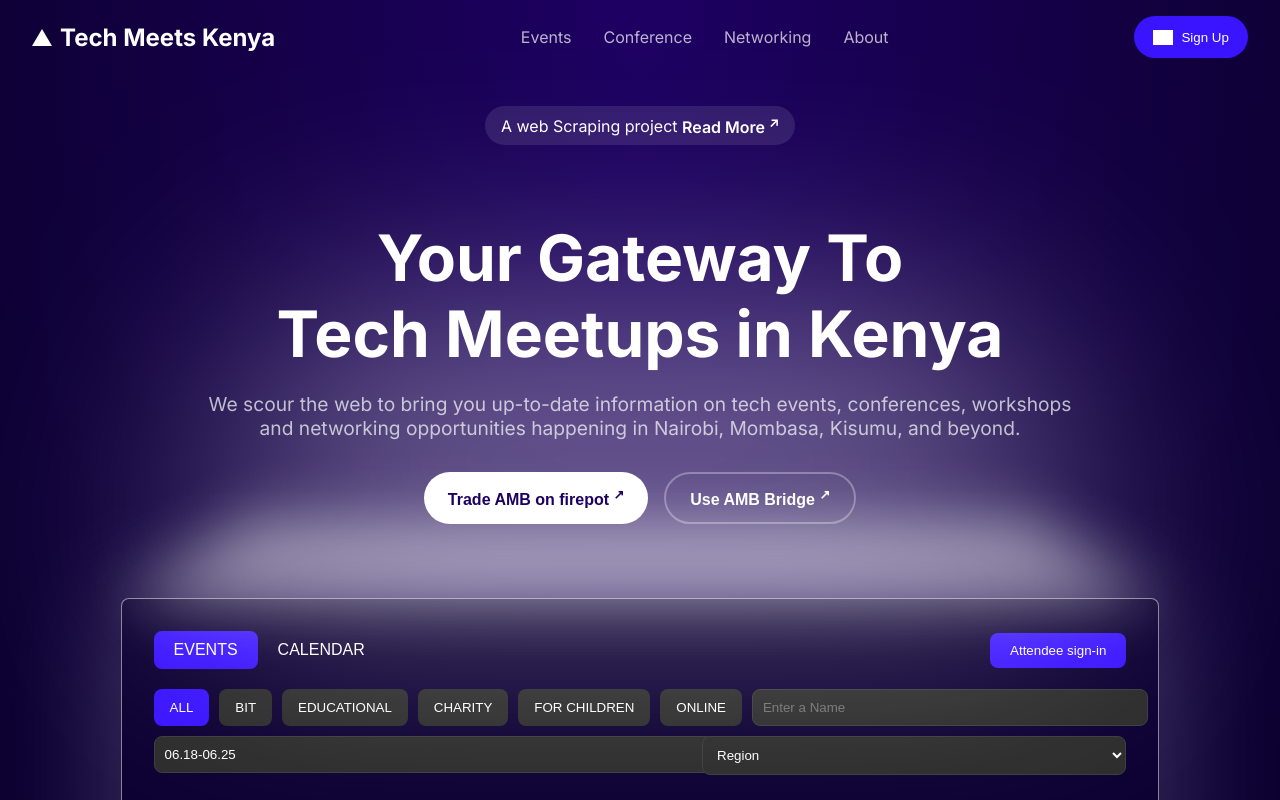
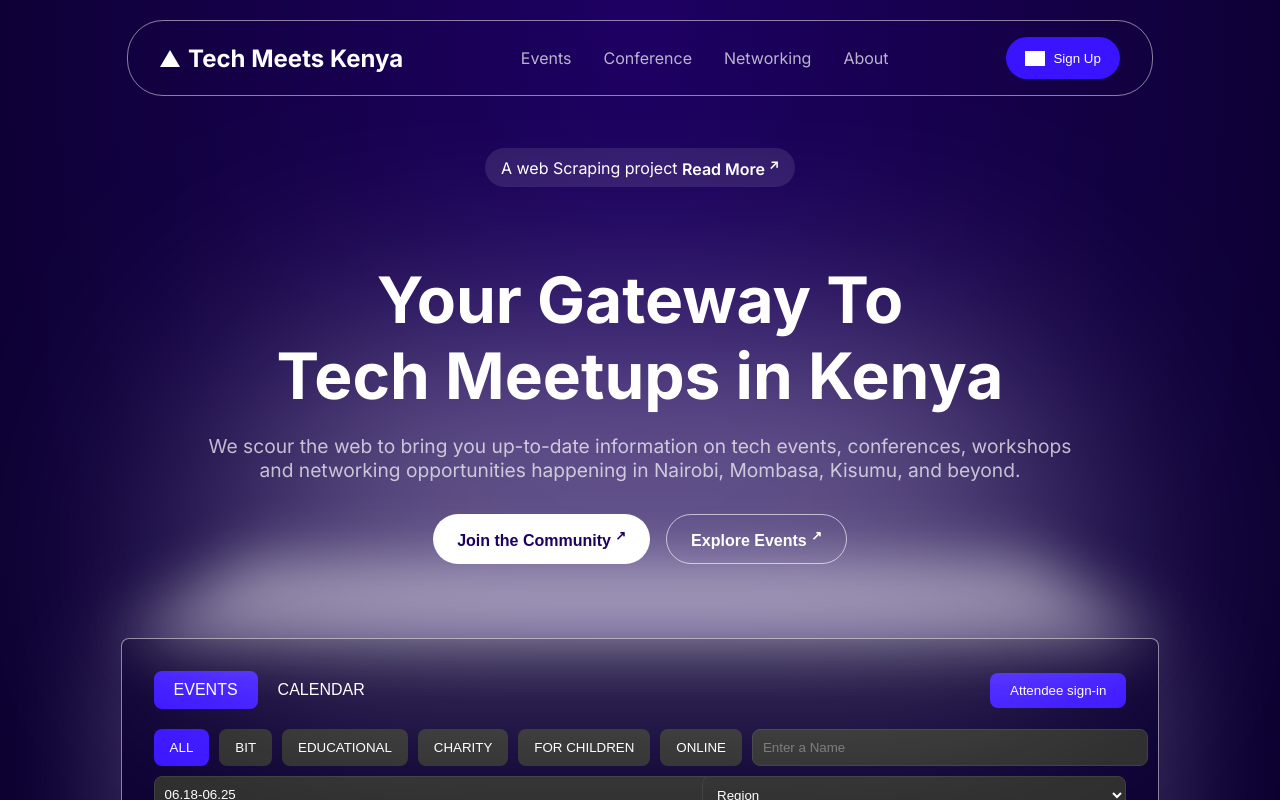
Before and after one commit to FranklinBarto/tech-meets-kenya, a React (Create React App) app: page / in a window 1280 px wide. Shown: the top 800 px of the page. Built offline with nearby package versions, Linux system fonts and the light colour scheme; grey boxes are pictures that could not be loaded.

Commit message:
user interface done

```diff
--- a/public/index.html
+++ b/public/index.html
@@ -7,7 +7,7 @@
     <meta name="theme-color" content="#000000" />
     <meta
       name="description"
-      content="Web site created using create-react-app"
+      content="Find Tech Meet ups, conferences, hackathons, events in Kenya"
     />
     <link rel="apple-touch-icon" href="%PUBLIC_URL%/logo192.png" />
     <!--
@@ -24,7 +24,7 @@
       work correctly both with client-side routing and a non-root public URL.
       Learn how to configure a non-root public URL by running `npm run build`.
     -->
-    <title>React App</title>
+    <title>Tech Meets Kenya</title>
   </head>
   <body>
     <noscript>You need to enable JavaScript to run this app.</noscript>
--- a/src/App.js
+++ b/src/App.js
@@ -83,10 +83,10 @@ const App = () => {
 
           <div className="cta-buttons">
             <button className="primary">
-              Trade AMB on firepot <span className="arrow">↗</span>
+              Join the Community <span className="arrow">↗</span>
             </button>
             <button className="secondary">
-              Use AMB Bridge <span className="arrow">↗</span>
+              Explore Events <span className="arrow">↗</span>
             </button>
           </div>
 
--- a/src/App.scss
+++ b/src/App.scss
@@ -21,10 +21,16 @@ body {
   overflow: hidden;
 
   header {
+    margin: 20px auto;
+    box-shadow: 0 0 4 0px 5px rgba(249, 248, 248, 0.4); /* Adjust the values for the glow effect */
+    border-radius: 8px;
+    border: 1px solid rgba(255, 255, 255, 0.5);
+    width: 75%;
     display: flex;
     justify-content: space-between;
     align-items: center;
     padding: 1rem 2rem;
+    border-radius: 36px;
 
     .logo {
       font-weight: 700;
@@ -158,7 +164,7 @@ body {
         &.secondary {
           background-color: transparent;
           color: $text-color;
-          border: 2px solid rgba(255, 255, 255, 0.3);
+          border: 1px solid rgba(255, 255, 255, 0.631);
         }
 
         .arrow {
```
